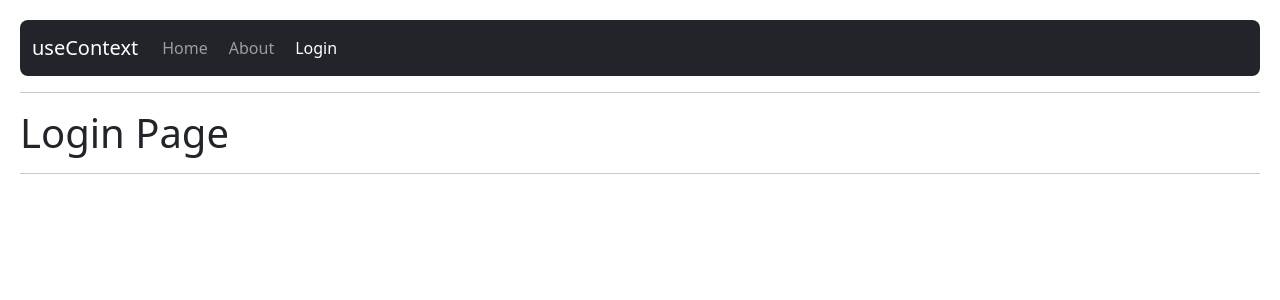
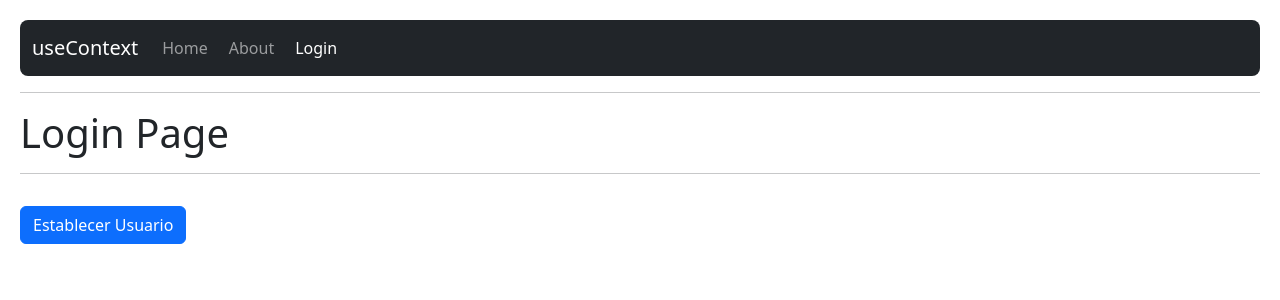
Before and after one commit to TadeoLeonFerenese/Hokk-App, a React (Vite) app: page /login in a window 1280 px wide. Shown: the top 300 px of the page. Built offline with nearby package versions, Linux system fonts and the light colour scheme.

Commit message:
On Road bb

```diff
--- a/src/09-useContext/HomePage.jsx
+++ b/src/09-useContext/HomePage.jsx
@@ -1,10 +1,17 @@
-import React from "react";
+import React, { useContext } from "react";
+import { UserContext } from "./context/userContext";
 
 export const HomePage = () => {
+  const { user } = useContext(UserContext);
+
   return (
     <>
-      <h1>Home Page</h1>
+      <h1>
+        HomePage <small>{user?.name}</small>
+      </h1>
       <hr />
+
+      <pre>{JSON.stringify(user, null, 3)}</pre>
     </>
   );
 };
--- a/src/09-useContext/LoginPage.jsx
+++ b/src/09-useContext/LoginPage.jsx
@@ -1,10 +1,24 @@
-import React from "react";
+import { useContext } from "react";
+import { UserContext } from "./context/userContext";
 
 export const LoginPage = () => {
+  const { user, setUser } = useContext(UserContext);
+
   return (
     <>
       <h1>Login Page</h1>
       <hr />
+
+      <pre>{JSON.stringify(user, null, 3)}</pre>
+
+      <button
+        className="btn btn-primary"
+        onClick={() =>
+          setUser({ id: 123, name: "Tadeo", email: "Teoleon2013@gmail.com" })
+        }
+      >
+        Establecer Usuario
+      </button>
     </>
   );
 };
--- a/src/09-useContext/context/UserContext.jsx
+++ b/src/09-useContext/context/UserContext.jsx
@@ -1,4 +1,4 @@
 import { createContext } from "react";
 
-//Nos permite ver la informacion y tambien para que el hook der eact busque este contexto y para definir el provedor
+//Nos permite ver la informacion y tambien para que el hook de react busque este contexto y para definir el provedor
 export const UserContext = createContext();
--- a/src/09-useContext/context/UserProvider.jsx
+++ b/src/09-useContext/context/UserProvider.jsx
@@ -1,14 +1,18 @@
+import { useState } from "react";
 import { UserContext } from "./userContext";
 
-const user = {
-  id: 123,
-  name: "Tadeo",
-  email: "Teoleon2013@gmail.com",
-};
+// const user = {
+//   id: 123,
+//   name: "Tadeo",
+//   email: "Teoleon2013@gmail.com",
+// };
 
 export const UserProvider = ({ children }) => {
+  const [user, setUser] = useState();
+
   return (
-    <UserContext.Provider value={{ hola: "Mundo", user: user }}>
+    // <UserContext.Provider value={{ hola: "Mundo", user: user }}>
+    <UserContext.Provider value={{ user, setUser }}>
       {children}
     </UserContext.Provider>
   );
```
